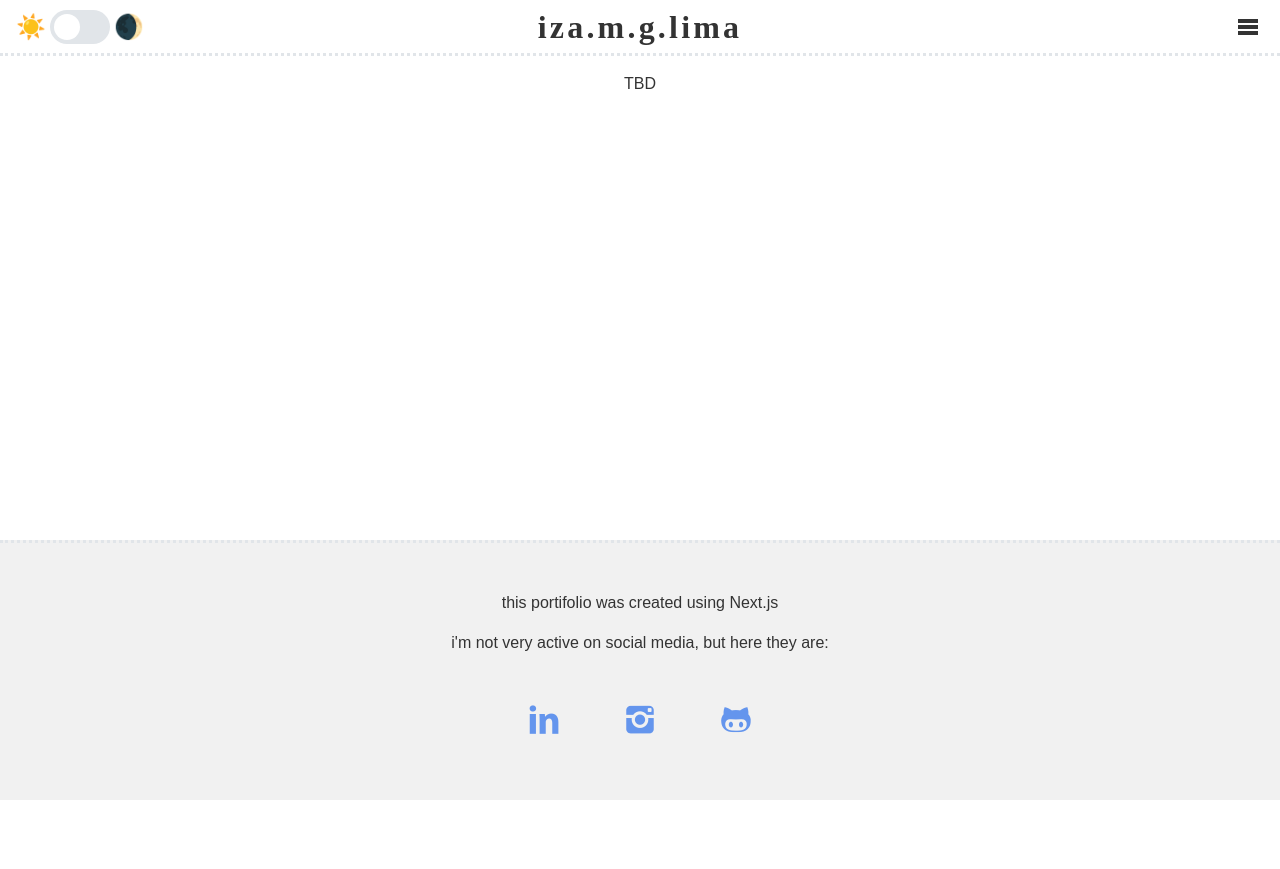
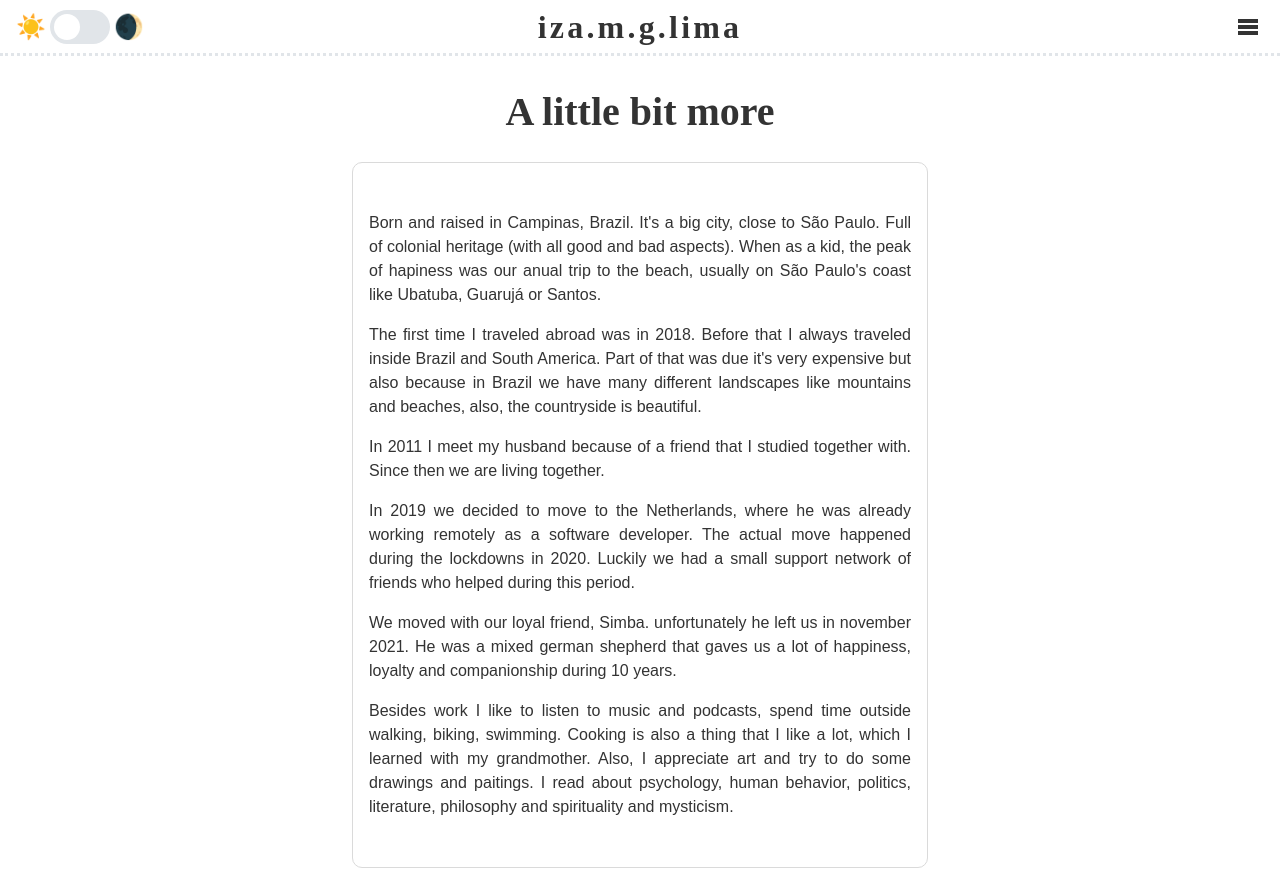
Before and after one commit to izamglima/izamglima.github.io, a Next.js app: page /about/more in a window 1280 px wide. Shown: the top 869 px of the page. Before the commit the page ends 800 px from the top, so only its background shows below. Built offline with nearby package versions, Linux system fonts and the light colour scheme; no server answers; a web font is replaced by a local one.

Commit message:
cosmetics changes

```diff
--- a/components/Footer.js
+++ b/components/Footer.js
@@ -4,7 +4,7 @@ const Footer = () => {
   return (
     <footer className="footer">
         <p className="text-center">this portifolio was created using Next.js</p>
-        <p className="text-center">i'm not very active on social media, but here they are:</p>
+        <p className="text-center">social links if you want to connect or just a sneak peek :)</p>
         <div className="social-links">
           <div>
             <Link href="https://www.linkedin.com/in/izabela-lima-916370110">
--- a/pages/about/more.js
+++ b/pages/about/more.js
@@ -1,10 +1,53 @@
+import Head from 'next/head'
+import Link from 'next/link';
+import styles from '../../styles/About.module.css'
 
 const More = () => {
 
   return (
     <>
-      <p className="text-center">TBD</p>
+      <Head>
+        <title>iza.m.g.lima | More about</title>
+      </Head>
+      <main className="main">
+        <h1 className={styles.title}>A little bit more</h1>
+        <div className={styles.more}>
+          <div className={styles.box}>
+            <p>Born and raised in <Link href="https://en.wikipedia.org/wiki/Campinas"><a>Campinas</a></Link>, Brazil.
+              It's a big city, close to São Paulo.
+              Full of colonial heritage (with all good and bad aspects).
+              When as a kid, the peak of hapiness was our anual trip to the beach,
+              usually on São Paulo's coast like Ubatuba, Guarujá or Santos.
+            </p>
 
+            <p>The first time I traveled abroad was in 2018. Before that I always traveled
+              inside Brazil and South America. Part of that was due it's very expensive but
+              also because in Brazil we have many different landscapes like mountains and beaches,
+              also, the countryside is beautiful.
+            </p>
+
+            <p>In 2011 I meet my husband because of a friend that I studied together with.
+              Since then we are living together.
+            </p>
+
+            <p>In 2019 we decided to move to the Netherlands, where he was already working
+              remotely as a software developer. The actual move happened during the lockdowns
+              in 2020. Luckily we had a small support network of friends who helped during this
+              period.
+            </p>
+
+            <p>We moved with our loyal friend, Simba. unfortunately he left us in november 2021.
+              He was a mixed german shepherd that gaves us a lot of happiness, loyalty and companionship during 10 years.
+            </p>
+
+            <p>Besides work I like to listen to music and podcasts, spend time outside walking,
+              biking, swimming. Cooking is also a thing that I like a lot, which I learned with
+              my grandmother. Also, I appreciate art and try to do some drawings and paitings.
+              I read about psychology, human behavior, politics, literature, philosophy and spirituality and mysticism.
+            </p>
+          </div>
+        </div>
+      </main>
     </>
   )
 }
--- a/public/data/db.json
+++ b/public/data/db.json
@@ -22,31 +22,33 @@
     {"id": 20, "word": "enemy"}
   ],
   "letters": [
+    {"key": "q"},
+    {"key": "w"},
+    {"key": "e"},
+    {"key": "r"},
+    {"key": "t"},
+    {"key": "y"},
+    {"key": "u"},
+    {"key": "i"},
+    {"key": "o"},
+    {"key": "p"},
     {"key": "a"},
-    {"key": "b"},
-    {"key": "c"},
+    {"key": "s"},
     {"key": "d"},
-    {"key": "e"},
     {"key": "f"},
     {"key": "g"},
     {"key": "h"},
-    {"key": "i"},
     {"key": "j"},
     {"key": "k"},
     {"key": "l"},
+    {"key": "enter"},
+    {"key": "z"},
+    {"key": "x"},
+    {"key": "c"},
+    {"key": "v"},
+    {"key": "b"},
+    {"key": "n"},
     {"key": "m"},
-    {"key": "n"},
-    {"key": "o"},
-    {"key": "p"},
-    {"key": "q"},
-    {"key": "r"},
-    {"key": "s"},
-    {"key": "t"},
-    {"key": "u"},
-    {"key": "v"},
-    {"key": "w"},
-    {"key": "x"},
-    {"key": "y"},
-    {"key": "z"}
+    {"key": "back"}
   ]
 }
--- a/styles/About.module.css
+++ b/styles/About.module.css
@@ -27,6 +27,7 @@
 	border-radius: 10px;
 	margin-bottom: 2rem;
 	transition: background-color 1s ease;
+	text-align: justify;
 }
 
 .item {
@@ -60,6 +61,8 @@ aside.box {
 }
 
 .bg {
+	border-radius: 10px;
+	border: 1px solid var(--wordle-grey);
 	width: 100%;
 	height: 15rem;
 	background: url("/etretat.jpeg") center / cover;
@@ -78,19 +81,42 @@ aside.box {
 
 .link {
 	color: var(--font-color-button);
+	line-height: 2.8;
+}
+
+.title {
+	margin-top: 0;
+	text-align: center;
+	font-size: 2.5rem;
+	padding-top: 2rem;
+}
+
+.more {
+	display: flex;
+  align-items: center;
+  justify-content: center;
+}
+
+.more .box {
+	width: 45vw;
 }
 
 @media only screen and (max-width: 1000px) {
-    .resume h1 {
+	.resume h1, .title {
 		font-size: 1.7rem;
 	}
 
 	.container {
 		flex-wrap: wrap;
+		flex-direction: column-reverse;
 	}
 
 	aside.box {
 		position: initial;
 		top: initial;
 	}
+
+	.more .box {
+		width: 95vw;
 	}
+}
```
Also changed, not shown: components/WordleKeypad.js (+21 -2 lines), pages/about/index.js (+6 -4 lines), styles/Wordle.module.css (+8 -0 lines). Lines whose indentation alone changed are shown as unchanged.
